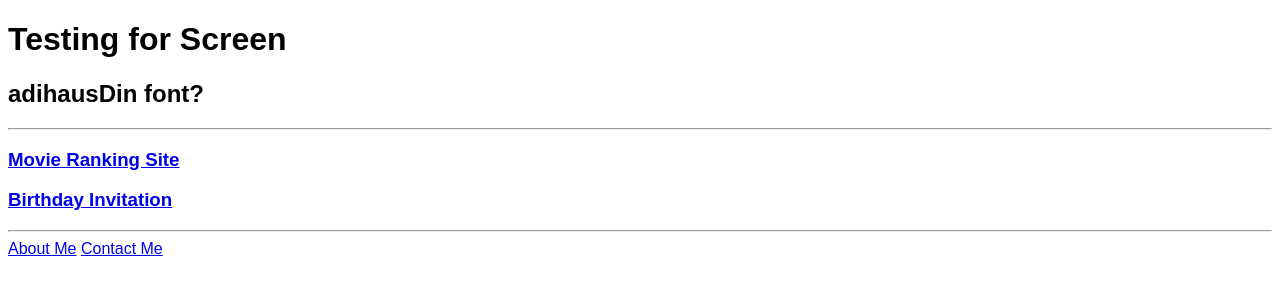
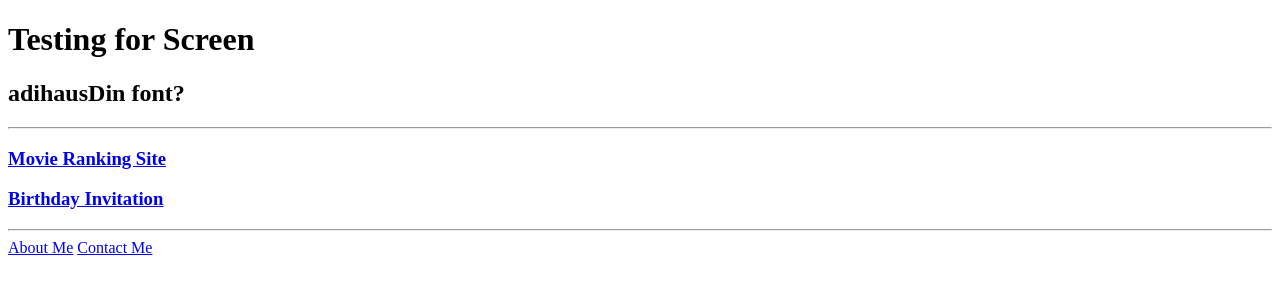
Before and after one commit to teryburt/html-portfolio, a plain HTML site: page index.html in a window 1280 px wide. Drawn offline with Linux system fonts and the light colour scheme.

Commit message:
Update styles.css

```diff
--- a/styles.css
+++ b/styles.css
@@ -7,5 +7,5 @@
 
 /* Apply the custom font */
 body {
-    font-family: 'adihausdin', sans-serif;
+    font-family: 'adihausdin';
 }
```
